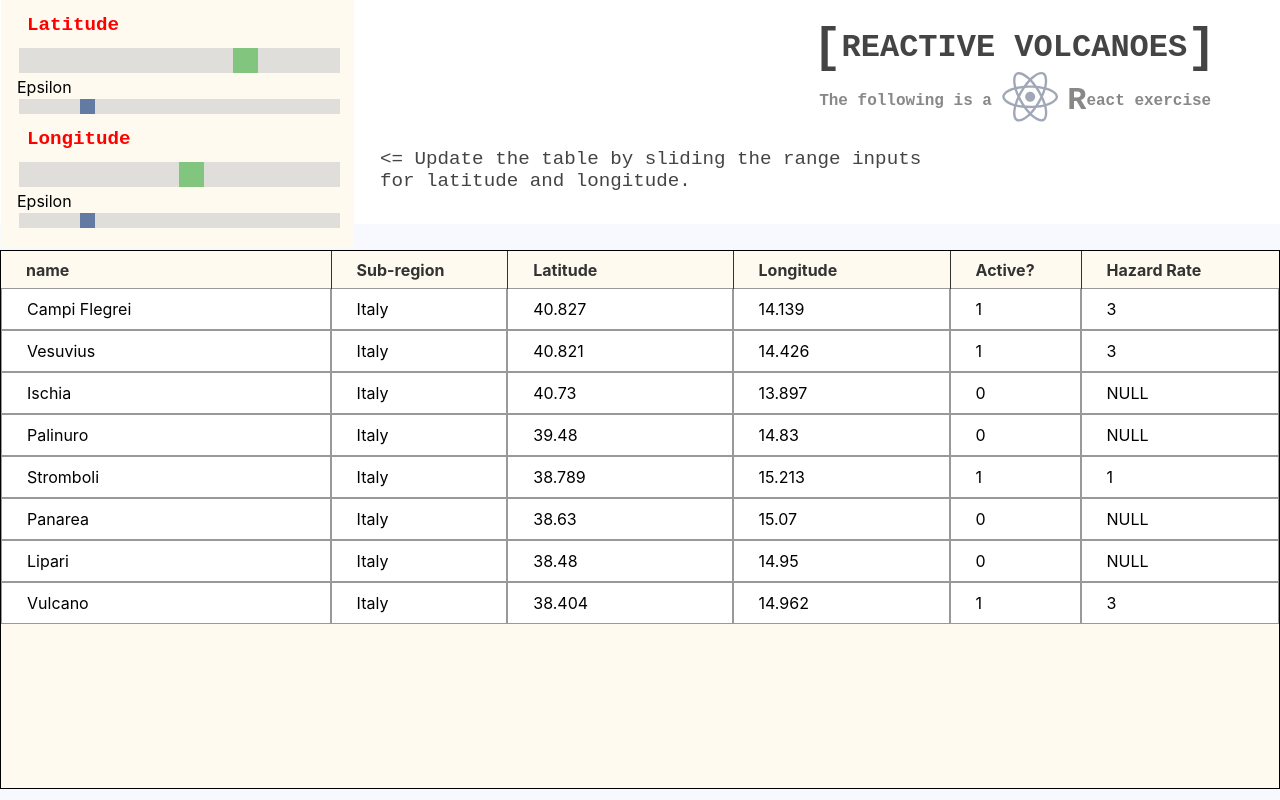
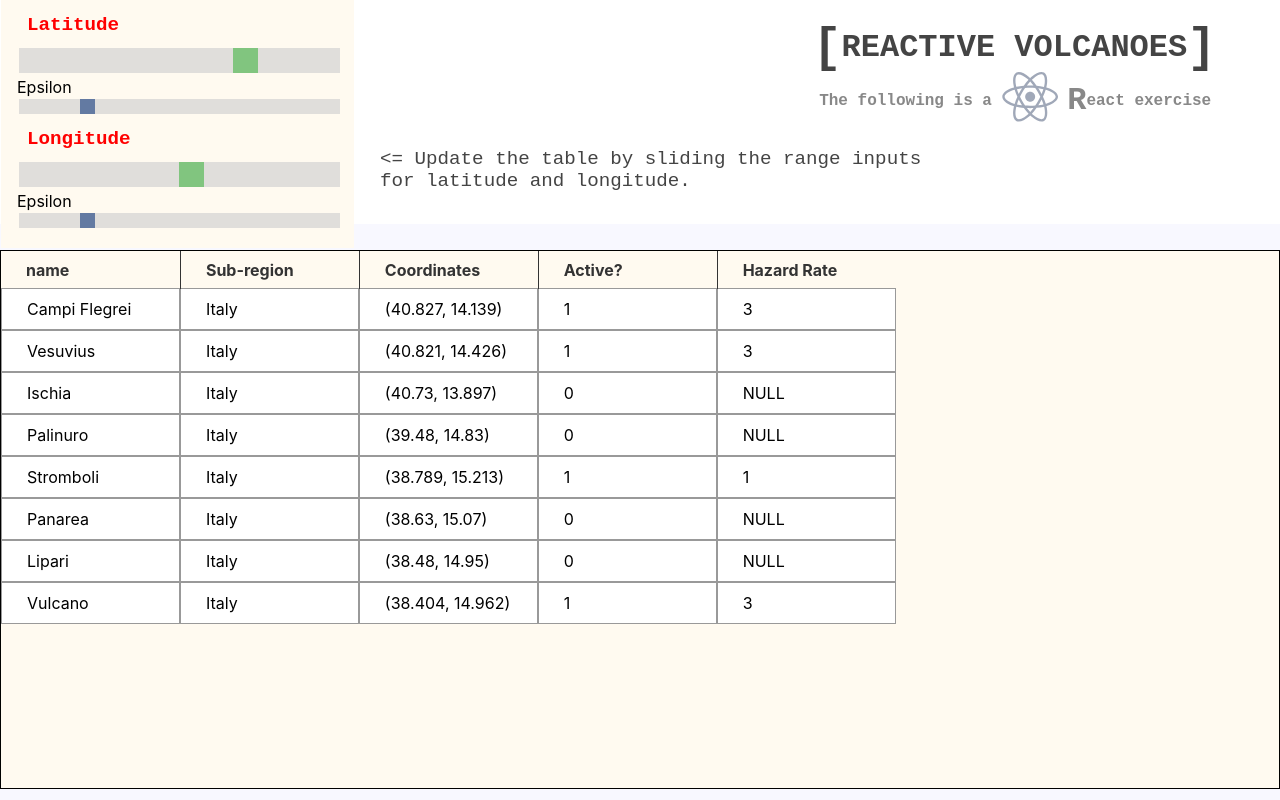
Before and after one commit to manandearth/volcano, a React (Create React App) app: page / in a window 1280 px wide. Built offline with nearby package versions, Linux system fonts and the light colour scheme; a web font is replaced by a local one.

Commit message:
Concat latitude and longitude to coordinates in table

```diff
--- a/public/style.css
+++ b/public/style.css
@@ -156,8 +156,9 @@
 }
 
   table {
+      table-layout: fixed;
       border-spacing: 0;
-      width:100%;
+      width:70%;
   }
   td + td {
       border: 1px solid #999;der-left:1px solid #eee;
--- a/src/index.js
+++ b/src/index.js
@@ -76,8 +76,7 @@ class VolcanoFilteredList extends React.Component {
                 <tr>
                   <th><div>name</div></th>
                   <th><div>Sub-region</div></th>
-                  <th><div>Latitude</div></th>
-                  <th><div>Longitude</div></th>
+                  <th><div>Coordinates</div></th>
                   <th><div>Active?</div></th>
                   <th><div>Hazard Rate</div></th>
                 </tr>
@@ -118,8 +117,9 @@ class  VolcanoList extends React.Component {
             <tr>
               <td>{volcano['properties']['V_Name']}</td>
               <td>{volcano['properties']['Subregion']}</td>
-              <td>{volcano['properties']['Latitude']}</td>
-              <td>{volcano['properties']['Longitude']}</td>
+              <td>{
+                  '(' + volcano['properties']['Latitude']
+                  + ', ' + volcano['properties']['Longitude'] + ')'}</td>
               <td>{volcano['properties']['H_active']}</td>
               <td>{volcano['properties']['hazard']}</td>
             </tr>
```
